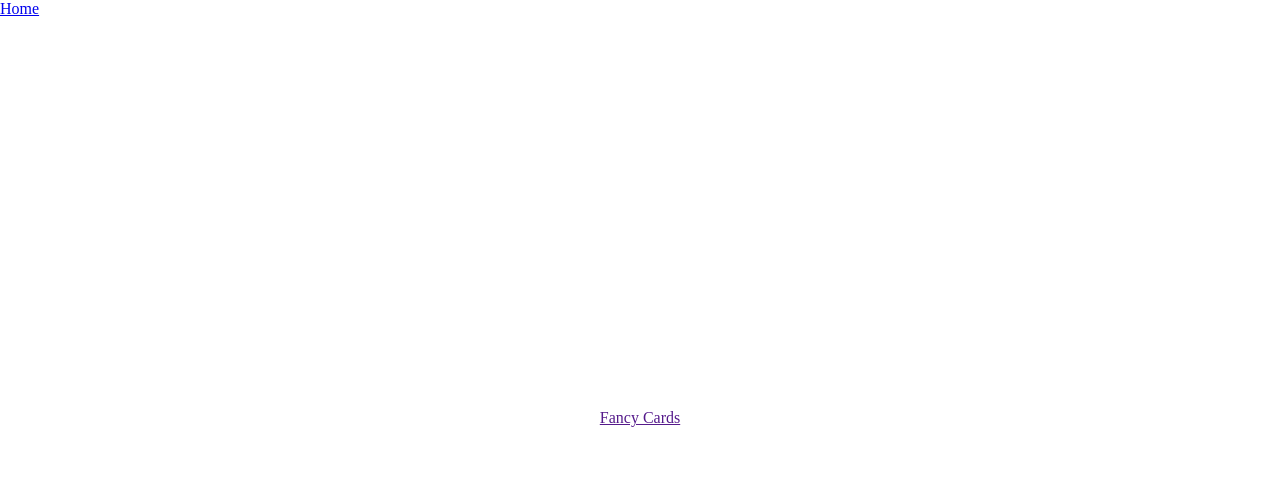
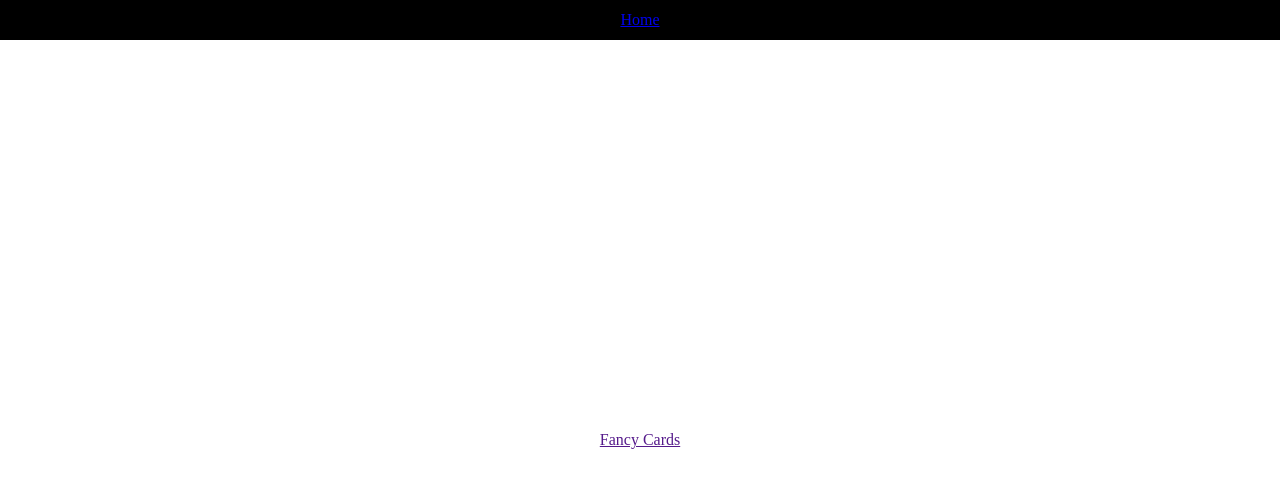
Before and after one commit to Marc-Klein/littleThings, a Next.js app: page / in a window 1280 px wide. Shown: the top 488 px of the page. Built offline with nearby package versions, Linux system fonts and the light colour scheme.

Commit message:
chore: basic styles

```diff
--- a/src/organisms/header/index.jsx
+++ b/src/organisms/header/index.jsx
@@ -1,13 +1,32 @@
 import Link from "next/link";
 import React from "react";
+import styled from "@emotion/styled";
+
+const StyledLink = styled(Link)`
+	//test
+`;
+
+const StyledHeader = styled.header`
+	display: flex;
+	height: 40px;
+`;
+
+const StyledNav = styled.nav`
+	display: flex;
+	justify-content: center;
+	align-items: center;
+	width: 100%;
+	background: black;
+	color: aliceblue;
+`;
 
 const Header = () => {
 	return (
-		<header>
-			<nav data-test-id="navigation">
+		<StyledHeader>
+			<StyledNav data-test-id="navigation">
 				<Link href="/">Home</Link>
-			</nav>
-		</header>
+			</StyledNav>
+		</StyledHeader>
 	);
 };
 
```
